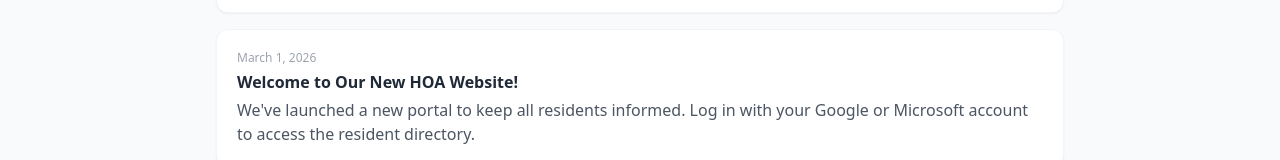
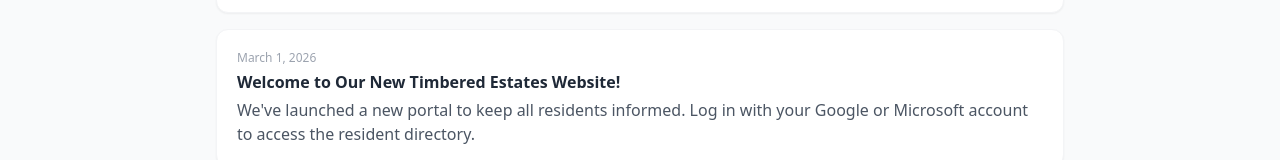
Before and after one commit to DANNEX87/hoa-website, a Next.js app: page / in a window 1280 px wide. Shown: the part 767-927 px from the top of the page. Built offline with nearby package versions, Linux system fonts and the light colour scheme; no server answers.

Commit message:
Update page.tsx

```diff
--- a/app/page.tsx
+++ b/app/page.tsx
@@ -68,7 +68,7 @@ const announcements = [
   },
   {
     date: 'March 1, 2026',
-    title: 'Welcome to Our New HOA Website!',
+    title: 'Welcome to Our New Timbered Estates Website!',
     body: 'We\'ve launched a new portal to keep all residents informed. Log in with your Google or Microsoft account to access the resident directory.',
   },
 ]
```
